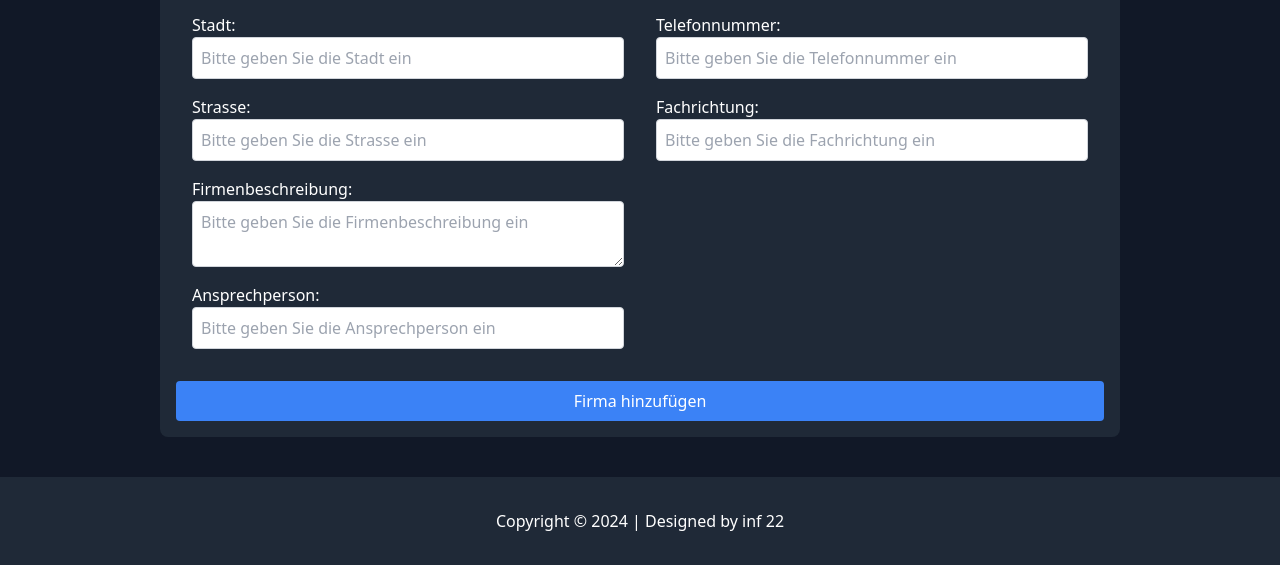
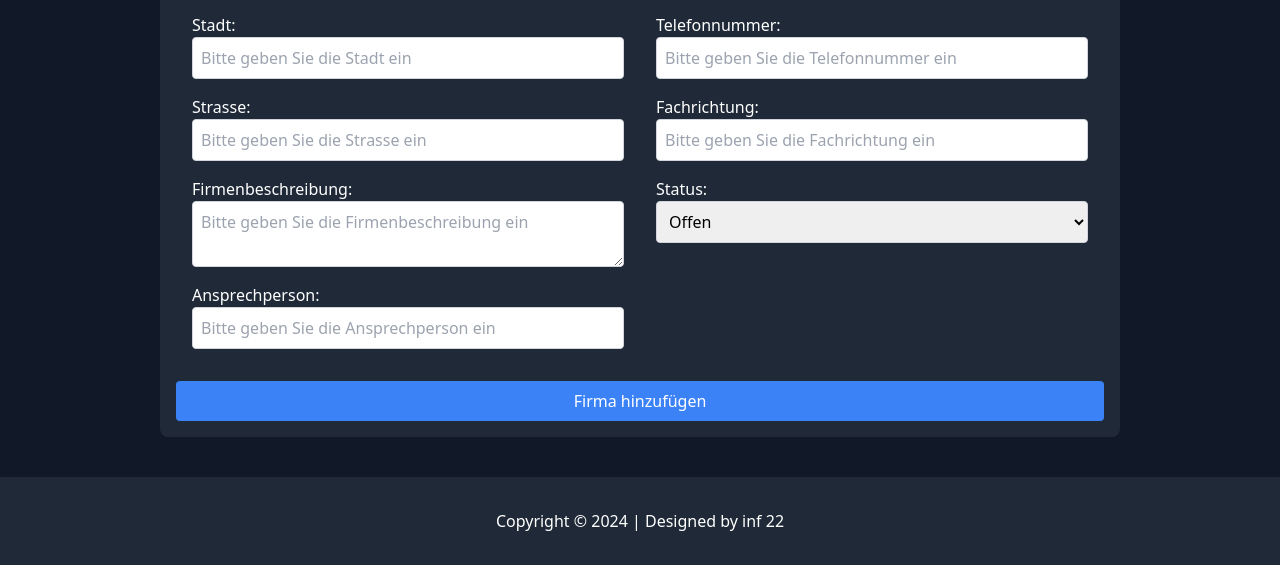
Before and after one commit to shanthosh04/M306C, a website: page client/html/addCompany.html in a window 1280 px wide. Shown: the part 285-850 px from the top of the page. Drawn offline with nearby package versions, Linux system fonts and the light colour scheme.

Commit message:
dropdown added into html

```diff
--- a/client/html/addCompany.html
+++ b/client/html/addCompany.html
@@ -129,6 +129,15 @@
                     required
                   />
                 </div>
+                <div class="flex flex-col mb-4">
+                  <label for="status">Status: </label>
+
+                  <select class="p-2 border border-gray-300 rounded text-black" name="status" id="status">
+                  <option value="Offen">Offen</option>
+                  <option value="InBesprechung">In Besprechung</option>
+                  <option value="NichtBewerben">Nicht Bewerben</option>
+                  </select>
+                </div>
               </div>
             </div>
             <button type="submit" id="addCompany" class="bg-blue-500 text-white px-4 py-2 rounded w-full">Firma hinzufügen</button>
```
